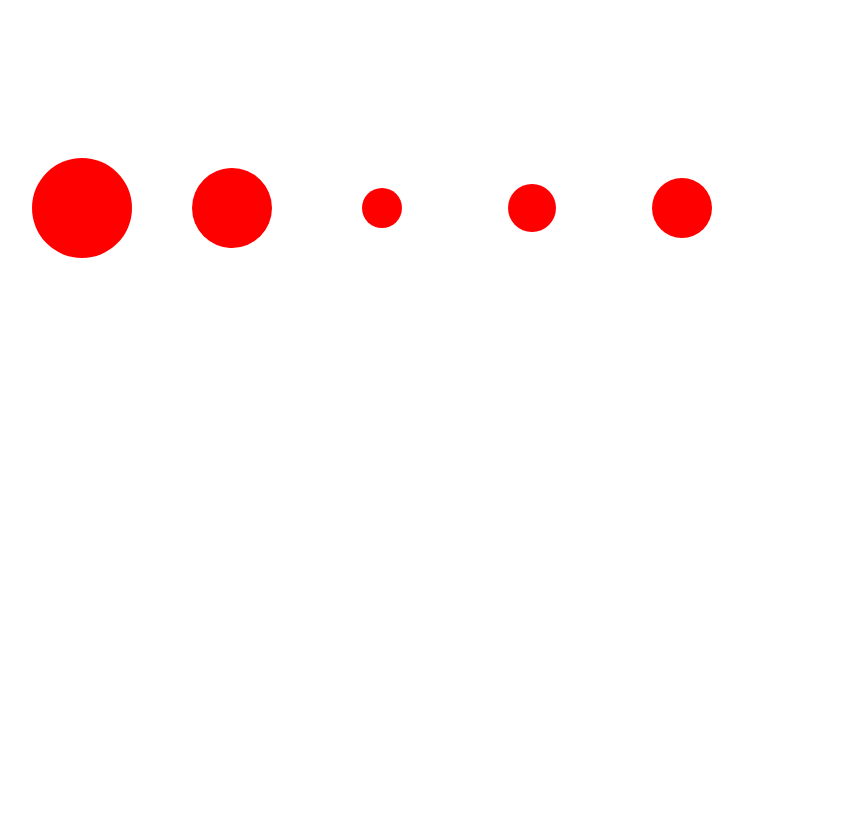
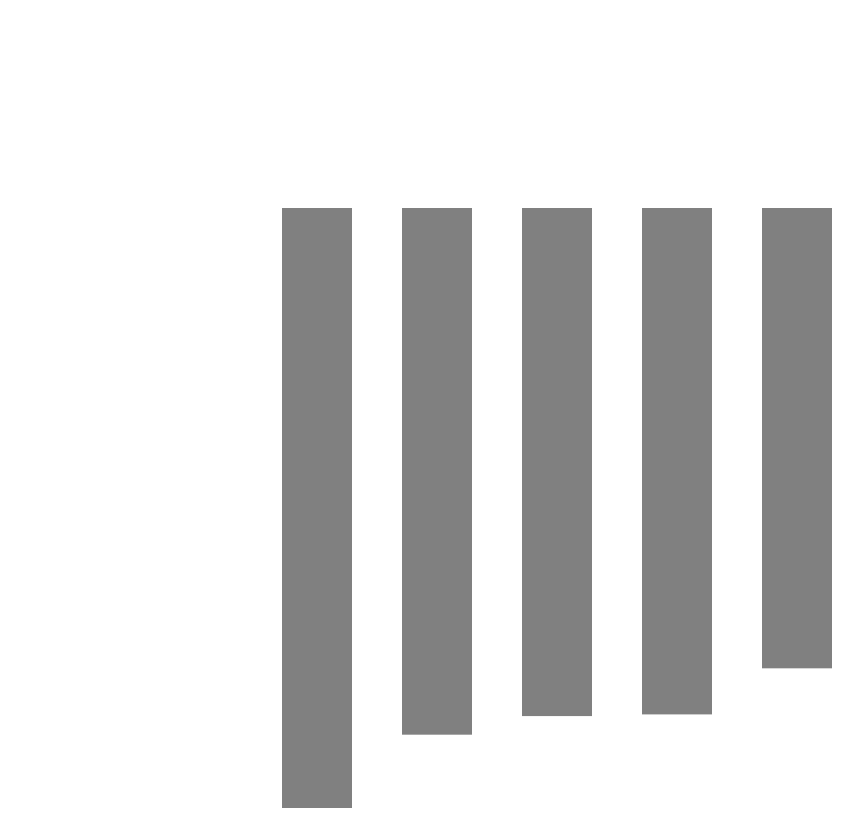
Before and after one commit to rakeshpetit/d3play, a website: page index.html in a window 1280 px wide. Shown: the whole page, without its empty margins (26-889 px from the left). Drawn offline with nearby package versions, Linux system fonts and the light colour scheme.

Commit message:
Building heights

```diff
--- /dev/null
+++ b/basics/bars.js
@@ -0,0 +1,19 @@
+d3.json('basics/buildings.json').then((data) => {
+    console.log(data);
+
+    var svg = d3.select('#chart-area').append('svg')
+    .attr('width', 1200)
+    .attr('height', 800);
+    var bars = svg.selectAll('rect').data(data);
+
+    bars.enter().append('rect')
+        .attr('x', (d, i) => {
+            return (i * 120) + 300;
+        })
+        .attr('y', 200)
+        .attr('width', 70)
+        .attr('height', (d) => {
+            return d.height * 2;
+        })
+        .attr('fill', 'gray');
+});
--- /dev/null
+++ b/basics/buildings.json
@@ -0,0 +1,22 @@
+[
+	{
+		"name": "Burj Khalifa",
+		"height": "350"
+	},
+	{
+		"name": "Shanghai Tower",
+		"height": "263.34"
+	},
+	{
+		"name": "Abraj Al-Bait Clock Tower",
+		"height": "254.04"
+	},
+	{
+		"name": "Ping An Finance Centre",
+		"height": "253.20"
+	},
+	{
+		"name": "Lotte World Tower",
+		"height": "230.16"
+	}
+]
--- a/index.html
+++ b/index.html
@@ -13,7 +13,7 @@
         </div>
     </div>
     <script src="https://d3js.org/d3.v5.min.js"></script>
-    <script src="basics/circle.js"></script>
+    <script src="basics/bars.js"></script>
     <!-- <script src="main.js"></script> -->
 </body>
 </html>
```
